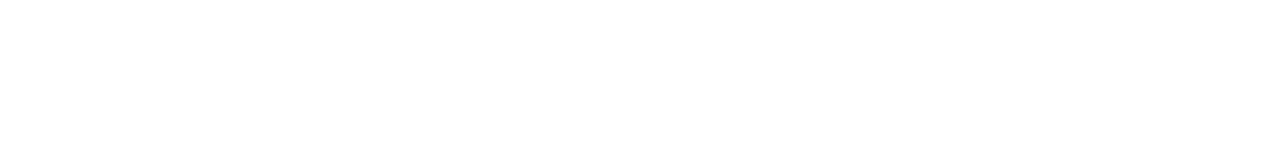
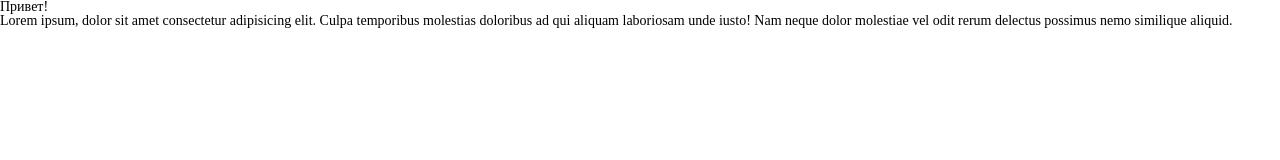
Before and after one commit to FlexoKub/Skinali, a plain HTML site: page index.html in a window 1280 px wide. Drawn offline with nearby package versions, Linux system fonts and the light colour scheme.

Commit message:
Update index.html

```diff
--- a/index.html
+++ b/index.html
@@ -9,7 +9,8 @@
 </head>
 
 <body>
-
+  <h1> Привет!</h1>
+  <p>Lorem ipsum, dolor sit amet consectetur adipisicing elit. Culpa temporibus molestias doloribus ad qui aliquam laboriosam unde iusto! Nam neque dolor molestiae vel odit rerum delectus possimus nemo similique aliquid.</p>
   <script src="https://ajax.googleapis.com/ajax/libs/jquery/3.5.1/jquery.min.js"></script>
 <script src="js/script.js"></script>
 </body>
```
